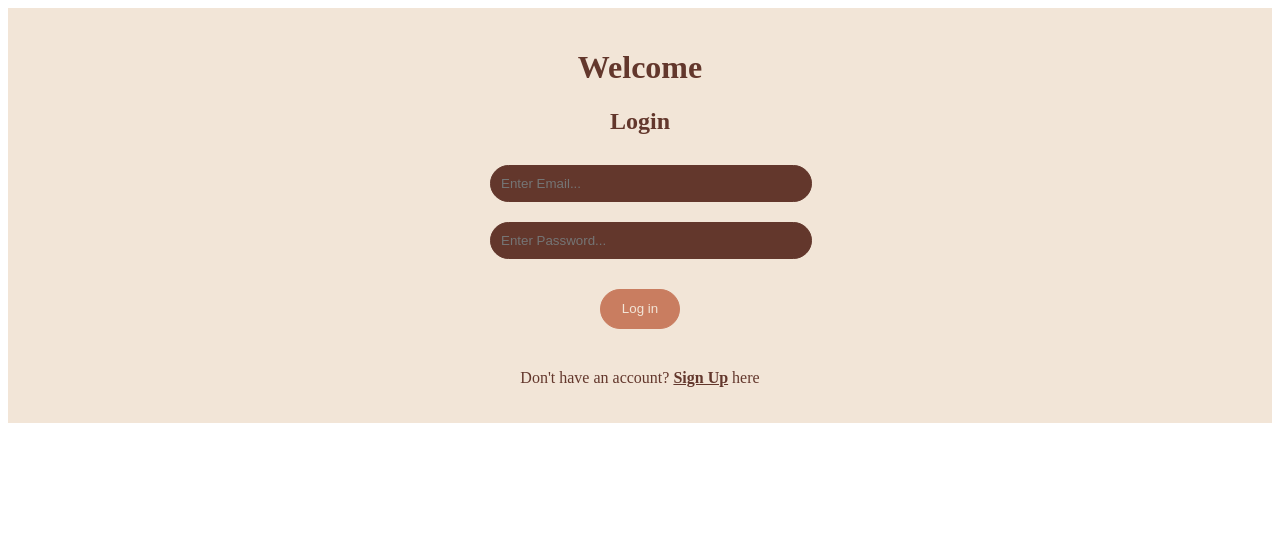
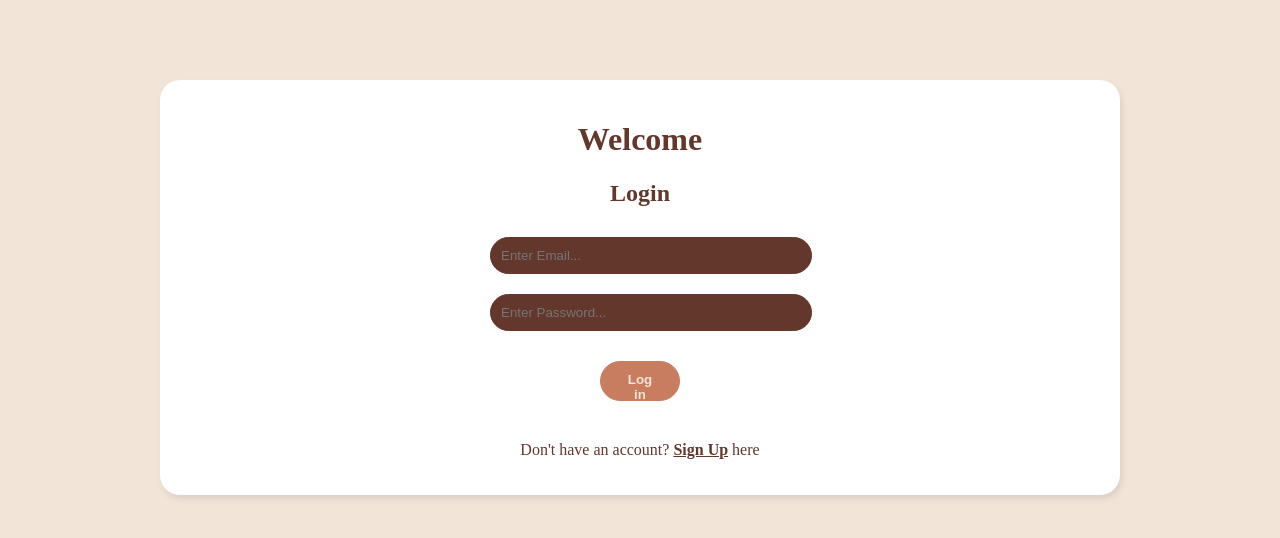
Before and after one commit to pjvenske/LitLounge, a Vue app in the folder book-club/: page / in a window 1280 px wide. Shown: the top 538 px of the page. Built offline with nearby package versions, Linux system fonts and the light colour scheme.

Commit message:
firebase

```diff
--- /dev/null
+++ b/book-club/src/assets/main.css
@@ -0,0 +1,25 @@
+body {
+    background: #f2e5d7;
+    color: #444;
+  }
+  .container {
+    width: 90%;
+    max-width: 960px;
+    margin: 80px auto;
+    border-radius: 20px;
+    box-shadow: 2px 4px 6px rgba(28, 6, 49, 0.1);
+    background: white;
+  }
+  .error {
+    color: #ff3f80;
+    font-size: 14px;
+  }
+  button {
+    text-decoration: none;
+    background: #5ae4ca;
+    color: white;
+    font-weight: bold;
+    border: 0;
+    border-radius: 20px;
+    padding: 10px 20px;
+  }
--- a/book-club/src/components/SignupForm.vue
+++ b/book-club/src/components/SignupForm.vue
@@ -5,6 +5,7 @@
             <input type="text" required placeholder="Enter Username..." v-model="displayName">
             <input type="email" required placeholder="Enter Email..." v-model="email">
             <input type="password" required placeholder="Enter Password..." v-model="password">
+            <div class="error">{{ error }}</div>
             <button>Sign Up</button>
         </form>
     </div>
@@ -12,18 +13,22 @@
 
 <script>
 import { ref } from 'vue'
+import useSignup from '../composables/useSignup'
 
 export default {
     setup() {
+        const { error, signup } = useSignup()
+
         //refs
         const displayName = ref('')
         const email = ref('')
         const password = ref('')
 
-        const handleSubmit =() => {
-            console.log(displayName.value, email.value, password.value)
+        const handleSubmit = async () => {
+            await signup(email.value, password.value, displayName.value )
+            console.log('user signed up')
         }
-        return { displayName, email, password, handleSubmit }
+        return { displayName, email, password, handleSubmit, useSignup, error }
     }
 }
 </script>
--- /dev/null
+++ b/book-club/src/composables/useSignup.js
@@ -0,0 +1,32 @@
+import { projectAuth } from "@/firebase/config"
+import { ref } from "vue"
+
+const error = ref(null)
+
+const signup = async (email, password, displayName) => {
+    error.value = null
+
+    try {
+        const res = await projectAuth.createUserWithEmailAndPassword(email, password)
+        if (!res) {
+            throw new Error('Could not complete signup')
+        }
+        await res.user.updateProfile({ displayName })
+        error.value = null
+
+        console.log(res.user)
+
+        return res
+
+    } catch(err) {
+        console.log(err.message)
+        error.value = err.message
+    }
+}
+
+const useSignup = () => {
+
+    return { error, signup }
+}
+
+export default useSignup
--- a/book-club/src/firebase/config.js
+++ b/book-club/src/firebase/config.js
@@ -1,5 +1,6 @@
 import firebase from 'firebase/app';
 import 'firebase/firestore';
+import 'firebase/auth';
 
 
 // For Firebase JS SDK v7.20.0 and later, measurementId is optional
@@ -17,7 +18,8 @@ const firebaseConfig = {
 
 firebase.initializeApp(firebaseConfig);
 
+const projectAuth = firebase.auth();
 const projectFirestore = firebase.firestore();
 const timestamp = firebase.firestore.FieldValue.serverTimestamp
 
-export { projectFirestore, timestamp }
+export { projectFirestore, projectAuth, timestamp }
--- a/book-club/src/main.js
+++ b/book-club/src/main.js
@@ -2,4 +2,5 @@ import { createApp } from 'vue'
 import App from './App.vue'
 import router from './router'
 
+import './assets/main.css'
 createApp(App).use(router).mount('#app')
```
